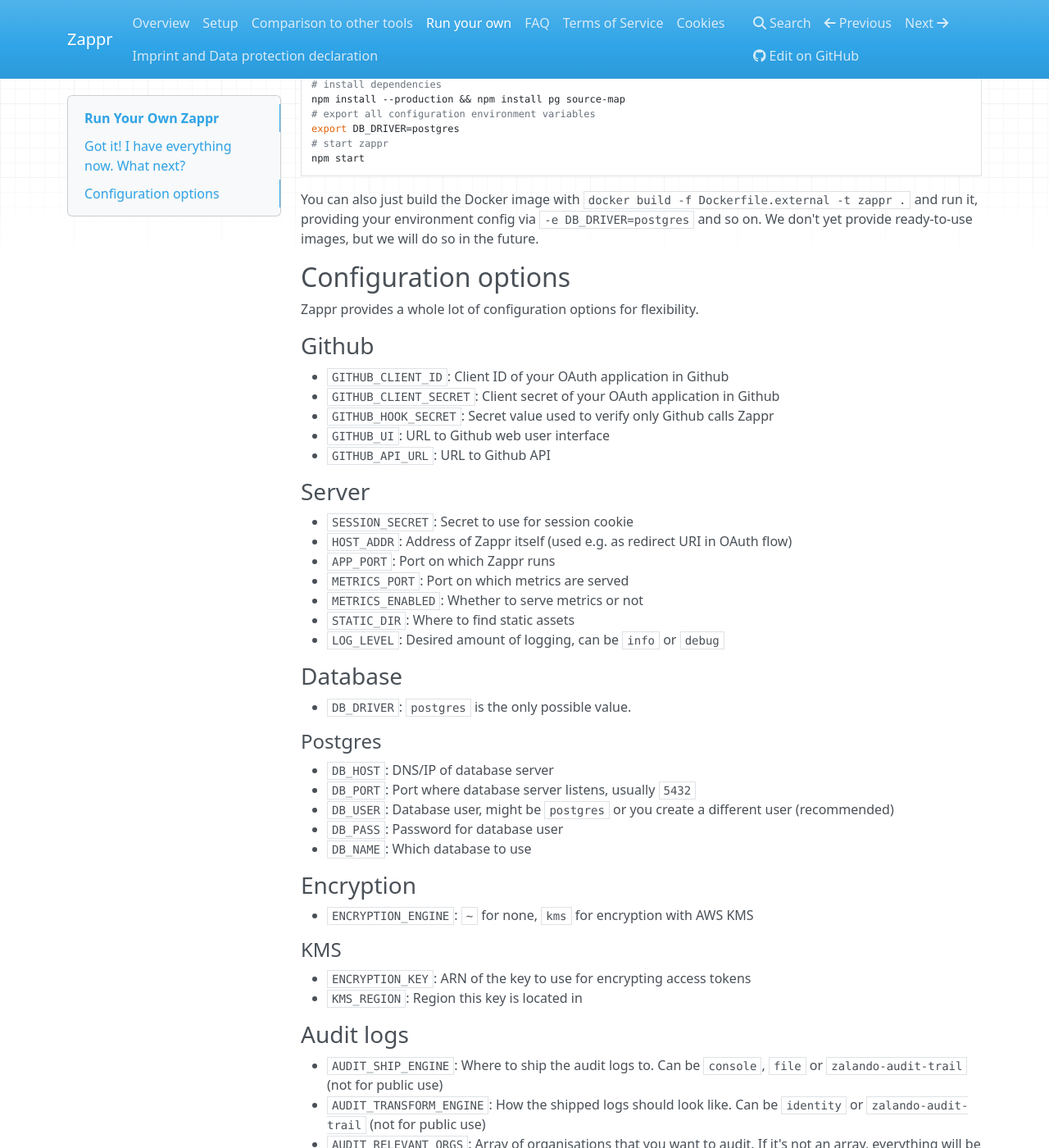
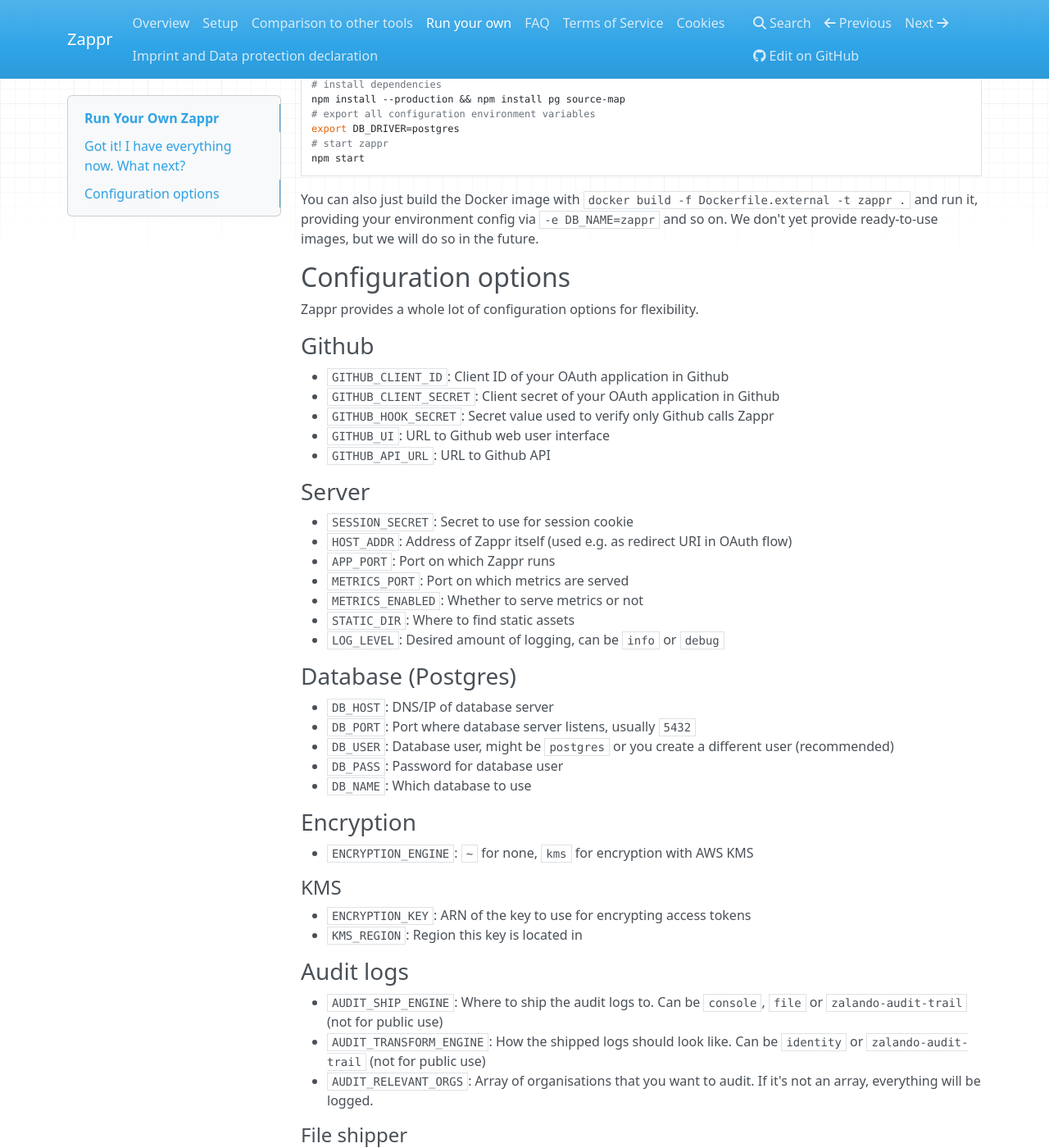
Before and after one commit to zalando/zappr, an MkDocs documentation site: the page built from docs/run-your-own.md, in a window 1280 px wide and 1400 px high, scrolled down 946 px. Shown: the whole window at 82% size. Built offline with MkDocs 1.6.1, drawn with Linux system fonts in a browser that asks for light colours; nearby versions of some CDN libraries; old or Windows-style settings are respelled for this version of MkDocs.

Commit message:
remove traces of different supported db engines

```diff
--- a/docs/run-your-own.md
+++ b/docs/run-your-own.md
@@ -38,7 +38,7 @@ Copy the folders `config`, `dist`, `migrations` and the `package.json` file to y
     # start zappr
     npm start
 
-You can also just build the Docker image with `docker build -f Dockerfile.external -t zappr .` and run it, providing your environment config via `-e DB_DRIVER=postgres` and so on. We don't yet provide ready-to-use images, but we will do so in the future.
+You can also just build the Docker image with `docker build -f Dockerfile.external -t zappr .` and run it, providing your environment config via `-e DB_NAME=zappr` and so on. We don't yet provide ready-to-use images, but we will do so in the future.
 
 ## Configuration options
 
@@ -62,11 +62,7 @@ Zappr provides a whole lot of configuration options for flexibility.
 * `STATIC_DIR`: Where to find static assets
 * `LOG_LEVEL`: Desired amount of logging, can be `info` or `debug`
 
-### Database
-
-* `DB_DRIVER`: `postgres` is the only possible value.
-
-#### Postgres
+### Database (Postgres)
 
 * `DB_HOST`: DNS/IP of database server
 * `DB_PORT`: Port where database server listens, usually `5432`
```
Also changed, not shown: 2 other files.
